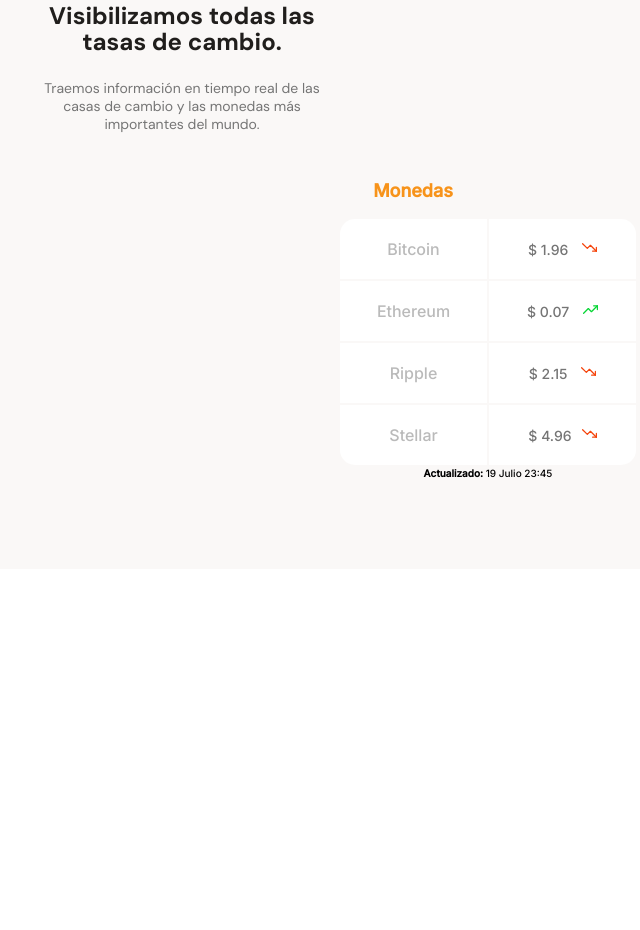
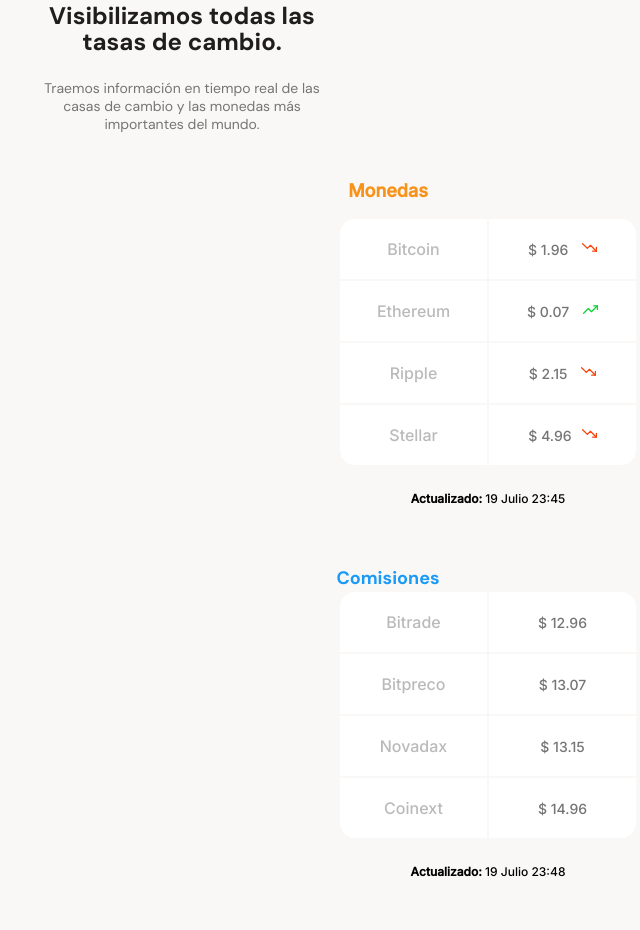
Before and after one commit to Hcrj99/BATA-BIT, a plain HTML site: page index.html in a window 1280 px wide. Shown: the part 611-1541 px from the top of the page, without its empty margins (152-792 px from the left). Before the commit the page ends 1180 px from the top, so only its background shows below. Drawn offline with Linux system fonts and the light colour scheme.

Commit message:
Commission table 2 challenge

```diff
--- a/css/main.css
+++ b/css/main.css
@@ -174,7 +174,7 @@
     font-size: 1.8rem;
     font-weight: bold;
     line-height: 2.3rem;
-    margin-right: 30%;
+    margin-right: 40%;
     color: var(--bitcoin-orange);
 }
 
@@ -193,8 +193,8 @@
 
 .currency-table__container td {
     width: 50%;
+    text-align: center;
     font-size: 1.6rem;
-    font-weight: 500px;
     line-height: 1.9rem;
     color: var(--grey);
     background-color: var(--just-white);
@@ -243,3 +243,81 @@
     background-position: center;
     background-repeat: no-repeat;
 }
+
+.currency-table__container .currency-table-date {
+    text-align: center;
+    font-size: 12px;
+    margin-top: 24px;
+}
+
+.Second__currency-table {
+    width:  70%;
+    min-width: 235px;
+    max-width: 500px;
+    height: 360px;
+    margin: 0 auto;
+    font-family: var(--Inter);
+}
+
+.Second__currency-table--title {
+    font-family: var(--Dm-sans);
+    font-size: 1.8rem;
+    font-weight: bold;
+    line-height: 2.3rem;
+    margin-right: 40%;
+    margin-top: 28px;
+    color: var(--secondary-blue);
+}
+
+.Second-table__container {
+    margin-top: 23px;
+    width: 90%;
+    min-width: 230px;
+    max-width: 300px;
+    height: 250px;
+    margin: 0 auto;
+}
+
+.Second-table__container table {
+    width: 100%;
+    height: 100%;
+}
+
+.Second-table__container td {
+    width: 50%;
+    text-align: center;
+    font-size: 1.6rem;
+    line-height: 1.9rem;
+    color: var(--grey);
+    background-color: var(--just-white);
+}
+
+.Second-table__container .stable--top-left {
+    border-radius: 15px 0 0 0;
+}
+
+.Second-table__container .stable--top-right {
+    border-radius: 0 15px 0 0;
+}
+
+.Second-table__container .stable--botton-left {
+    border-radius: 0 0 0 15px;
+}
+
+.Second-table__container .stable--botton-rigth {
+    border-radius: 0 0 15px 0;
+}
+
+.Second-table__container .stable--right {
+    font-family: var(--Inter);
+    font-size: 1.4rem;
+    font-weight: normal;
+    line-height: 1.7rem;
+    color: #757575;
+}
+
+.Second-table-date {
+    text-align: center;
+    font-size: 12px;
+    margin-top: 24px;
+}
--- a/index.html
+++ b/index.html
@@ -56,6 +56,32 @@
                         </div>
                     </div>
                 </div>
+                <div class="Second__currency-table">
+                    <p class="Second__currency-table--title">Comisiones</p>
+                    <div class="Second-table__container">
+                        <table>
+                            <tr>
+                                <td class="stable--top-left">Bitrade</td>
+                                <td class="stable--right stable--top-right">$ 12.96 <span></span></td>
+                            </tr>
+                            <tr>
+                                <td>Bitpreco</td>
+                                <td class="stable--right">$ 13.07 <span></span></td>
+                            </tr>
+                            <tr>
+                                <td>Novadax</td>
+                                <td class="stable--right">$ 13.15 <span></span></td>
+                            </tr>
+                            <tr>
+                                <td class="stable--botton-left">Coinext</td>
+                                <td class="stable--right stable--botton-rigth">$ 14.96 <span></span></td>
+                            </tr>
+                        </table>
+                        <div class="Second-table-date">
+                            <p><b> Actualizado: </b>19 Julio 23:48</p>
+                        </div>
+                    </div>
+                </div>
             </section>
         </section>
         <section></section>
```
